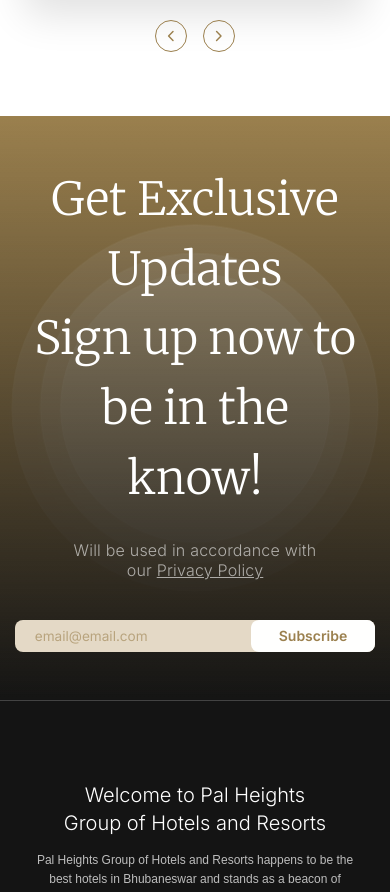
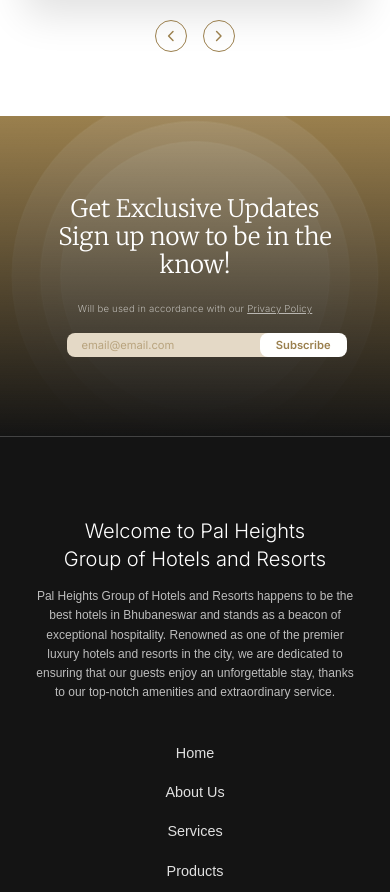
Before and after one commit to draftworks-repos/pal-heights, a Next.js app: page / in a window 390 px wide. Shown: the part 4062-4954 px from the top of the page. Built offline with nearby package versions, Linux system fonts and the light colour scheme; a web font is replaced by a local one.

Commit message:
FooterCta Respponsivness added

```diff
--- a/components/layout/Footer/FooterCta.module.css
+++ b/components/layout/Footer/FooterCta.module.css
@@ -111,3 +111,79 @@
   cursor: pointer;
   white-space: nowrap;
 }
+
+/* Scaled devices Responsivness */
+@media (max-width: 1536px) {
+  .footer {
+    height: 27rem;
+  }
+  .content h2 {
+    font-size: 2.25rem;
+    line-height: 3rem;
+    margin-bottom: 1rem;
+  }
+  .content p {
+    font-size: 0.775rem;
+  }
+  .inputWrap {
+    width: 22rem;
+    height: 1.8rem;
+  }
+  .inputWrap input {
+    padding: 0 1rem;
+    font-size: 0.75rem;
+  }
+  .inputWrap input::placeholder {
+    font-size: 0.7rem;
+  }
+  .inputWrap button {
+    padding: 0 1.5rem;
+    font-size: 0.7rem;
+    line-height: 1rem;
+  }
+}
+/* Tablet Responsivness */
+@media (max-width: 1024px) {
+  .footer {
+    height: 20rem;
+  }
+  .content h2 {
+    font-size: 1.75rem;
+    line-height: 2.25rem;
+    margin-bottom: 1.5rem;
+  }
+  .content p {
+    font-size: 0.7rem;
+    margin-bottom: 1.2rem;
+  }
+  .inputWrap {
+    width: 18rem;
+    height: 1.5rem;
+  }
+  .inputWrap input {
+    padding: 0 0.9rem;
+    font-size: 0.7rem;
+  }
+  .inputWrap button {
+    padding: 0 0.9rem;
+  }
+  .inputWrap button {
+    padding: 0 1rem;
+  }
+}
+/* Mobile Responsivness */
+@media (max-width: 768px) {
+  .footer {
+    height: 20rem;
+  }
+  .content h2 {
+    font-size: 1.5rem;
+    line-height: 1.75rem;
+  }
+  .content p {
+    font-size: 0.6rem;
+  }
+  .inputWrap {
+    width: 16rem;
+  }
+}
```
